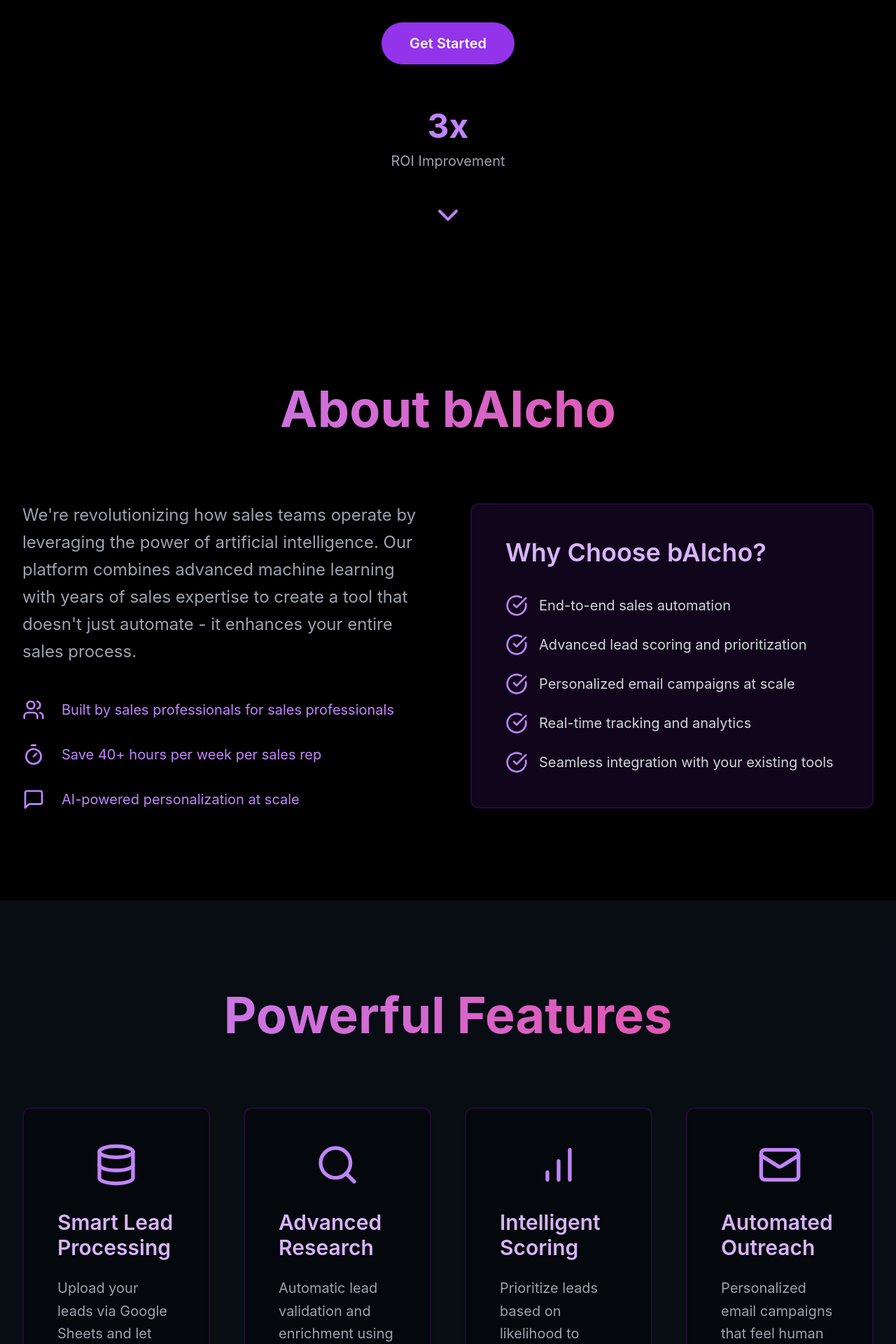
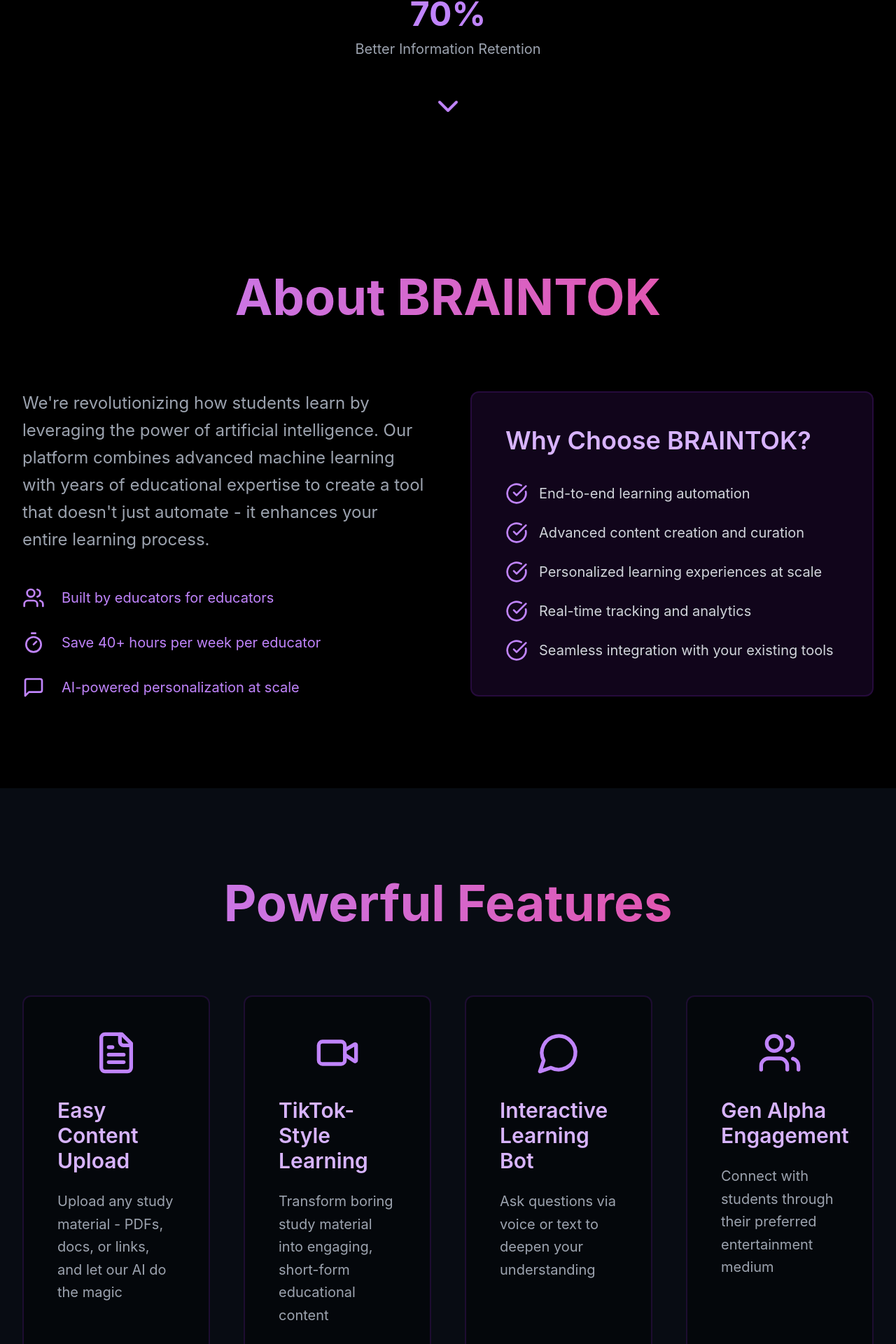
Before and after one commit to rafeyrana/bAIcho, a React (Create React App) app in the folder frontend/: page / in a window 1280 px wide. Shown: the part 688-2608 px from the top of the page at 70% size. Built offline with nearby package versions, Linux system fonts and the light colour scheme.

Commit message:
product switched

```diff
--- a/frontend/src/Components/LandingPage.tsx
+++ b/frontend/src/Components/LandingPage.tsx
@@ -12,7 +12,11 @@
   Database,
   Timer,
   MessageSquare,
-  ChevronDown
+  ChevronDown,
+  FileText,
+  ArrowRight,
+  Video,
+  MessageCircle
 } from 'lucide-react';
 import ConfirmationModal from '../Components/ConfirmationModal';
 import { handleWaitList } from '../api/handleWaitList';
@@ -22,11 +26,7 @@
   const [isSubmitted, setIsSubmitted] = useState(false);
   const [name, setName] = useState('');
   const [position, setPosition] = useState('');
-  const [industry, setIndustry] = useState('');
-  const [leads_per_week, setleads_per_week] = useState<number>(0);
-  const [company_size, setcompany_size] = useState('0-10');
   const [use_case, setuse_case] = useState('');
-  const [currentMetric, setCurrentMetric] = useState(0);
   const [errors, setErrors] = useState<Record<string, string>>({});
 
   const heroRef = useRef<HTMLDivElement>(null);
@@ -35,38 +35,31 @@
   const contactRef = useRef<HTMLDivElement>(null);
 
   const metrics = [
-    { value: '85%', label: 'Lead Conversion Increase' },
-    { value: '60%', label: 'Time Saved' },
-    { value: '3x', label: 'ROI Improvement' }
+    { value: '70%', label: 'Better Information Retention' },
+    { value: '3x', label: 'Faster Learning Speed' },
+    { value: '85%', label: 'Student Engagement Increase' }
   ];
-
-  useEffect(() => {
-    const interval = setInterval(() => {
-      setCurrentMetric((prev) => (prev + 1) % metrics.length);
-    }, 3000);
-    return () => clearInterval(interval);
-  }, []);
 
   const features = [
     {
-      icon: <Database className="w-6 h-6 text-purple-400" />,
-      title: 'Smart Lead Processing',
-      description: 'Upload your leads via Google Sheets and let our AI handle the rest'
+      icon: <FileText className="w-6 h-6 text-purple-400" />,
+      title: 'Easy Content Upload',
+      description: 'Upload any study material - PDFs, docs, or links, and let our AI do the magic'
     },
     {
-      icon: <Search className="w-6 h-6 text-purple-400" />,
-      title: 'Advanced Research',
-      description: 'Automatic lead validation and enrichment using multiple data sources'
+      icon: <Video className="w-6 h-6 text-purple-400" />,
+      title: 'TikTok-Style Learning',
+      description: 'Transform boring study material into engaging, short-form educational content'
     },
     {
-      icon: <BarChart className="w-6 h-6 text-purple-400" />,
-      title: 'Intelligent Scoring',
-      description: 'Prioritize leads based on likelihood to convert using our ML models'
+      icon: <MessageCircle className="w-6 h-6 text-purple-400" />,
+      title: 'Interactive Learning Bot',
+      description: 'Ask questions via voice or text to deepen your understanding'
     },
     {
-      icon: <Mail className="w-6 h-6 text-purple-400" />,
-      title: 'Automated Outreach',
-      description: 'Personalized email campaigns that feel human and get responses'
+      icon: <Users className="w-6 h-6 text-purple-400" />,
+      title: 'Gen Alpha Engagement',
+      description: 'Connect with students through their preferred entertainment medium'
     }
   ];
 
@@ -102,16 +95,6 @@
       newErrors.position = 'Position is required';
     }
 
-    // Industry validation
-    if (!industry.trim()) {
-      newErrors.industry = 'Industry is required';
-    }
-
-    // Leads per week validation
-    if (leads_per_week < 0) {
-      newErrors.leads_per_week = 'Must be a positive number';
-    }
-
     // Use case validation
     if (!use_case.trim()) {
       newErrors.use_case = 'Use case is required';
@@ -143,9 +126,6 @@
         email,
         name,
         position,
-        industry,
-        leads_per_week,
-        company_size,
         use_case
       });
 
@@ -154,9 +134,6 @@
       setEmail('');
       setName('');
       setPosition('');
-      setIndustry('');
-      setleads_per_week(0);
-      setcompany_size('0-10');
       setuse_case('');
       setErrors({});
     } catch (error) {
@@ -186,7 +163,7 @@
               >
                 <Bot className="w-12 h-12 text-purple-400" />
                 <span className="text-2xl md:text-3xl font-bold bg-gradient-to-r from-purple-400 to-pink-500 bg-clip-text text-transparent">
-                  bAIcho
+                  BRAINTOK
                 </span>
               </motion.div>
               <div className="hidden md:flex items-center space-x-12">
@@ -219,9 +196,7 @@
               transition={{ delay: 0.2 }}
               className="text-6xl md:text-7xl lg:text-8xl font-bold mb-8 bg-gradient-to-r from-purple-400 to-pink-500 bg-clip-text text-transparent"
             >
-              Transform Your Sales Team
-              <br />
-              with AI-Powered Automation
+              Education Meets<br />Gen Alpha's Language
             </motion.h1>
             <motion.p
               initial={{ y: 20, opacity: 0 }}
@@ -229,8 +204,8 @@
               transition={{ delay: 0.4 }}
               className="text-xl md:text-2xl text-gray-400 mb-12 max-w-3xl mx-auto leading-relaxed"
             >
-              Upload your leads, connect your tools, and watch as our AI handles everything
-              from research to personalized outreach.
+              Transform boring study materials into addictive TikTok-style learning content.
+              Connect with students where they are - on their phones, speaking their language.
             </motion.p>
             <motion.div
               initial={{ y: 20, opacity: 0 }}
@@ -253,17 +228,17 @@
               className="mt-16"
             >
               <motion.div
-                key={currentMetric}
+                key={metrics[0].value}
                 initial={{ opacity: 0, y: 20 }}
                 animate={{ opacity: 1, y: 0 }}
                 exit={{ opacity: 0, y: -20 }}
                 className="text-center"
               >
                 <div className="text-5xl font-bold text-purple-400 mb-3">
-                  {metrics[currentMetric].value}
+                  {metrics[0].value}
                 </div>
                 <div className="text-xl text-gray-400">
-                  {metrics[currentMetric].label}
+                  {metrics[0].label}
                 </div>
               </motion.div>
             </motion.div>
@@ -285,20 +260,20 @@
         <section ref={aboutRef} className="min-h-screen py-32 px-8 flex items-center">
         <div className="container mx-auto">
           <h2 className="text-6xl md:text-7xl font-bold mb-24 text-center bg-gradient-to-r from-purple-400 to-pink-500 bg-clip-text text-transparent">
-            About bAIcho
+            About BRAINTOK
           </h2>
           <div className="grid md:grid-cols-2 gap-16 items-center max-w-7xl mx-auto">
             <div>
               <p className="text-2xl text-gray-400 mb-12 leading-relaxed">
-                We're revolutionizing how sales teams operate by leveraging the power
+                We're revolutionizing how students learn by leveraging the power
                 of artificial intelligence. Our platform combines advanced machine
-                learning with years of sales expertise to create a tool that doesn't
-                just automate - it enhances your entire sales process.
+                learning with years of educational expertise to create a tool that doesn't
+                just automate - it enhances your entire learning process.
               </p>
               <div className="space-y-8">
                 {[
-                  { icon: <Users className="w-8 h-8" />, text: 'Built by sales professionals for sales professionals' },
-                  { icon: <Timer className="w-8 h-8" />, text: 'Save 40+ hours per week per sales rep' },
+                  { icon: <Users className="w-8 h-8" />, text: 'Built by educators for educators' },
+                  { icon: <Timer className="w-8 h-8" />, text: 'Save 40+ hours per week per educator' },
                   { icon: <MessageSquare className="w-8 h-8" />, text: 'AI-powered personalization at scale' }
                 ].map((item, index) => (
                   <motion.div
@@ -322,13 +297,13 @@
               className="bg-purple-900/20 p-12 rounded-xl border-2 border-purple-900/30 hover:border-purple-500/30 transition-all duration-300"
             >
               <h3 className="text-4xl font-semibold mb-10 text-purple-300">
-                Why Choose bAIcho?
+                Why Choose BRAINTOK?
               </h3>
               <ul className="space-y-6">
                 {[
-                  'End-to-end sales automation',
-                  'Advanced lead scoring and prioritization',
-                  'Personalized email campaigns at scale',
+                  'End-to-end learning automation',
+                  'Advanced content creation and curation',
+                  'Personalized learning experiences at scale',
                   'Real-time tracking and analytics',
                   'Seamless integration with your existing tools'
                 ].map((item, index) => (
@@ -349,8 +324,6 @@
           </div>
         </div>
       </section>
-
-
 
       {/* Features Grid */}
       <section ref={featuresRef} className="min-h-screen py-32 bg-gray-900/50 flex items-center">
@@ -379,6 +352,86 @@
         </div>
       </section>
 
+      {/* Flow Diagram Section */}
+      <section className="min-h-screen py-32 bg-black/40 flex items-center">
+        <div className="container mx-auto px-8">
+          <h2 className="text-6xl md:text-7xl font-bold mb-24 text-center bg-gradient-to-r from-purple-400 to-pink-500 bg-clip-text text-transparent">
+            How It Works
+          </h2>
+
+          <div className="flex flex-col md:flex-row items-center justify-center space-y-12 md:space-y-0 md:space-x-8">
+            {/* Study Material */}
+            <motion.div
+              initial={{ opacity: 0, y: 20 }}
+              whileInView={{ opacity: 1, y: 0 }}
+              viewport={{ once: true }}
+              className="flex flex-col items-center p-8 rounded-xl bg-black/40 border-2 border-purple-900/30"
+            >
+              <FileText className="w-16 h-16 text-purple-400 mb-4" />
+              <h3 className="text-2xl font-semibold text-purple-300 text-center">Study Material</h3>
+              <p className="text-gray-400 text-center mt-2">PDFs, Docs, Links</p>
+            </motion.div>
+
+            {/* Arrow */}
+            <motion.div
+              initial={{ opacity: 0 }}
+              whileInView={{ opacity: 1 }}
+              viewport={{ once: true }}
+              className="hidden md:block"
+            >
+              <ArrowRight className="w-12 h-12 text-purple-400" />
+            </motion.div>
+
+            {/* BRAINTOK */}
+            <motion.div
+              initial={{ opacity: 0, y: 20 }}
+              whileInView={{ opacity: 1, y: 0 }}
+              viewport={{ once: true }}
+              className="flex flex-col items-center p-8 rounded-xl bg-black/40 border-2 border-purple-900/30"
+            >
+              <Bot className="w-16 h-16 text-purple-400 mb-4" />
+              <h3 className="text-2xl font-semibold text-purple-300 text-center">BRAINTOK</h3>
+              <p className="text-gray-400 text-center mt-2">AI Processing</p>
+            </motion.div>
+
+            {/* Arrow */}
+            <motion.div
+              initial={{ opacity: 0 }}
+              whileInView={{ opacity: 1 }}
+              viewport={{ once: true }}
+              className="hidden md:block"
+            >
+              <ArrowRight className="w-12 h-12 text-purple-400" />
+            </motion.div>
+
+            {/* TikTok Style Content */}
+            <motion.div
+              initial={{ opacity: 0, y: 20 }}
+              whileInView={{ opacity: 1, y: 0 }}
+              viewport={{ once: true }}
+              className="flex flex-col items-center p-8 rounded-xl bg-black/40 border-2 border-purple-900/30"
+            >
+              <Video className="w-16 h-16 text-purple-400 mb-4" />
+              <h3 className="text-2xl font-semibold text-purple-300 text-center">Educational Content</h3>
+              <p className="text-gray-400 text-center mt-2">TikTok-Style Videos</p>
+            </motion.div>
+          </div>
+
+          <div className="mt-24 text-center">
+            <p className="text-2xl text-gray-400 mb-8">
+              Gone are the days of reading long PDF documents.
+              Connect with students at their entertainment level.
+            </p>
+            <button
+              onClick={() => scrollTo(contactRef as React.MutableRefObject<HTMLDivElement>)}
+              className="bg-purple-600 hover:bg-purple-700 text-white px-12 py-4 rounded-full text-xl font-semibold transition-all duration-300 hover:transform hover:scale-105"
+            >
+              Get Started
+            </button>
+          </div>
+        </div>
+      </section>
+
       {/* Sign Up Section */}
       <section ref={contactRef} className="min-h-screen py-32 px-8 flex items-center">
         <div className="container mx-auto max-w-3xl text-center">
@@ -386,7 +439,7 @@
             Get Early Access
           </h2>
           <p className="text-2xl text-gray-400 mb-12 leading-relaxed">
-            Join our waitlist to be among the first to experience the future of AI-powered sales.
+            Join our waitlist to be among the first to experience the future of AI-powered learning.
           </p>
           <form onSubmit={handleSubmit} className="space-y-6">
             {errors.submit && (
@@ -423,66 +476,6 @@
               )}
             </label>
             <label className="block mb-2">
-              <span className="text-xl text-gray-400">Industry</span>
-              <input
-                type="text"
-                value={industry}
-                onChange={(e) => setIndustry(e.target.value)}
-                placeholder="Enter your industry"
-                className={`w-full px-8 py-4 rounded-full bg-black/40 border-2 ${
-                  errors.industry ? 'border-red-500' : 'border-purple-900/30'
-                } text-xl text-white placeholder-gray-500 focus:outline-none focus:border-purple-500/50 text-center`}
-              />
-              {errors.industry && (
-                <span className="text-red-500 text-sm mt-1">{errors.industry}</span>
-              )}
-            </label>
-            <label className="block mb-2">
-              <span className="text-xl text-gray-400">Leads per Week</span>
-              <input
-                type="number"
-                value={leads_per_week}
-                onChange={(e) => setleads_per_week(Number(e.target.value))}
-                placeholder="Enter the number of leads you generate per week"
-                min="0"
-                className={`w-full px-8 py-4 rounded-full bg-black/40 border-2 ${
-                  errors.leads_per_week ? 'border-red-500' : 'border-purple-900/30'
-                } text-xl text-white placeholder-gray-500 focus:outline-none focus:border-purple-500/50 text-center`}
-              />
-              {errors.leads_per_week && (
-                <span className="text-red-500 text-sm mt-1">{errors.leads_per_week}</span>
-              )}
-            </label>
-            <label className="block mb-2">
-              <span className="text-xl text-gray-400">Company Size</span>
-              <select
-                value={company_size}
-                onChange={(e) => setcompany_size(e.target.value)}
-                className="w-full px-8 py-4 rounded-full bg-black/40 border-2 border-purple-900/30 text-xl text-white placeholder-gray-500 focus:outline-none focus:border-purple-500/50 text-center"
-              >
-                <option value="0-10">0-10</option>
-                <option value="11-50">11-50</option>
-                <option value="51-100">51-100</option>
-                <option value="101-500">101-500</option>
-                <option value="501-1000">501-1000</option>
-                <option value="1001+">1001+</option>
-              </select>
-            </label>
-            <label className="block mb-2">
-              <span className="text-xl text-gray-400">Use Case</span>
-              <textarea
-                value={use_case}
-                onChange={(e) => setuse_case(e.target.value)}
-                placeholder="Enter a brief description of how you plan to use bAIcho"
-                className={`w-full px-8 py-4 rounded-xl bg-black/40 border-2 ${
-                  errors.use_case ? 'border-red-500' : 'border-purple-900/30'
-                } text-xl text-white placeholder-gray-500 focus:outline-none focus:border-purple-500/50 text-center`}
-              />
-              {errors.use_case && (
-                <span className="text-red-500 text-sm mt-1">{errors.use_case}</span>
-              )}
-            </label>
-            <label className="block mb-2">
               <span className="text-xl text-gray-400">Email</span>
               <input
                 type="email"
@@ -497,11 +490,25 @@
                 <span className="text-red-500 text-sm mt-1">{errors.email}</span>
               )}
             </label>
+            <label className="block mb-2">
+              <span className="text-xl text-gray-400">Use Case</span>
+              <textarea
+                value={use_case}
+                onChange={(e) => setuse_case(e.target.value)}
+                placeholder="Enter a brief description of how you plan to use BRAINTOK"
+                className={`w-full px-8 py-4 rounded-2xl bg-black/40 border-2 ${
+                  errors.use_case ? 'border-red-500' : 'border-purple-900/30'
+                } text-xl text-white placeholder-gray-500 focus:outline-none focus:border-purple-500/50 text-center min-h-[120px]`}
+              />
+              {errors.use_case && (
+                <span className="text-red-500 text-sm mt-1">{errors.use_case}</span>
+              )}
+            </label>
             <button
               type="submit"
               className="w-full bg-purple-600 hover:bg-purple-700 text-white px-8 py-4 rounded-full text-xl font-semibold transition-all duration-300 hover:transform hover:scale-105"
             >
-              {isSubmitted ? 'Thank you!' : 'Join Waitlist'}
+              Join Waitlist
             </button>
           </form>
         </div>
--- a/frontend/src/api/handleWaitList.ts
+++ b/frontend/src/api/handleWaitList.ts
@@ -2,9 +2,6 @@
   email: string;
   name: string;
   position: string;
-  industry: string;
-  leads_per_week: number;
-  company_size: string;
   use_case: string;
 }
 
```
Also changed, not shown: 2 other files (tests, documents, lock files or other folders).
